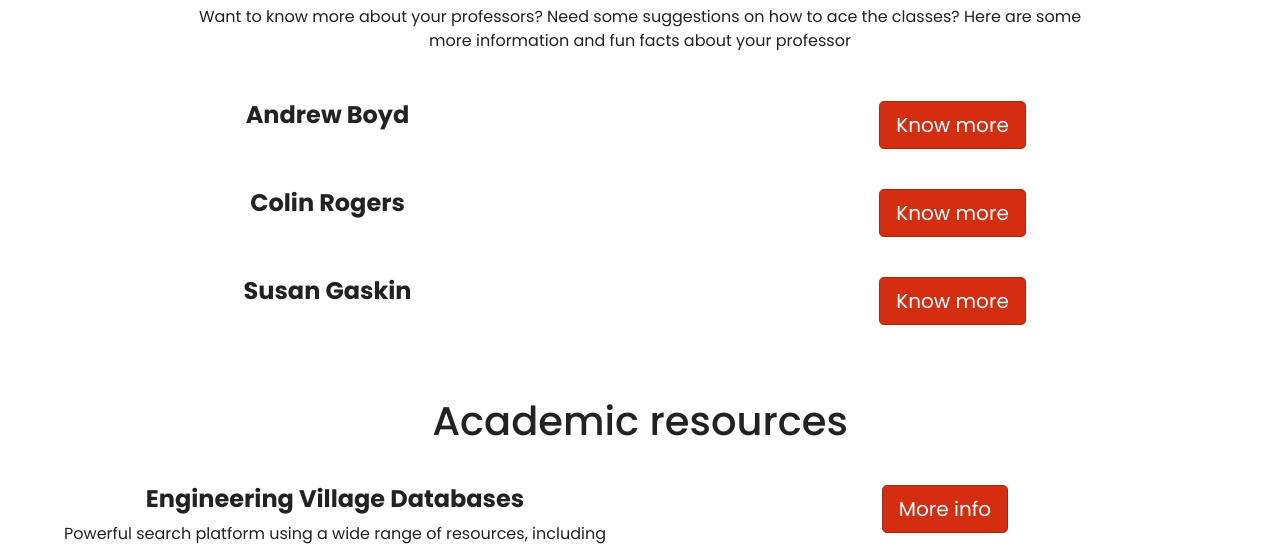
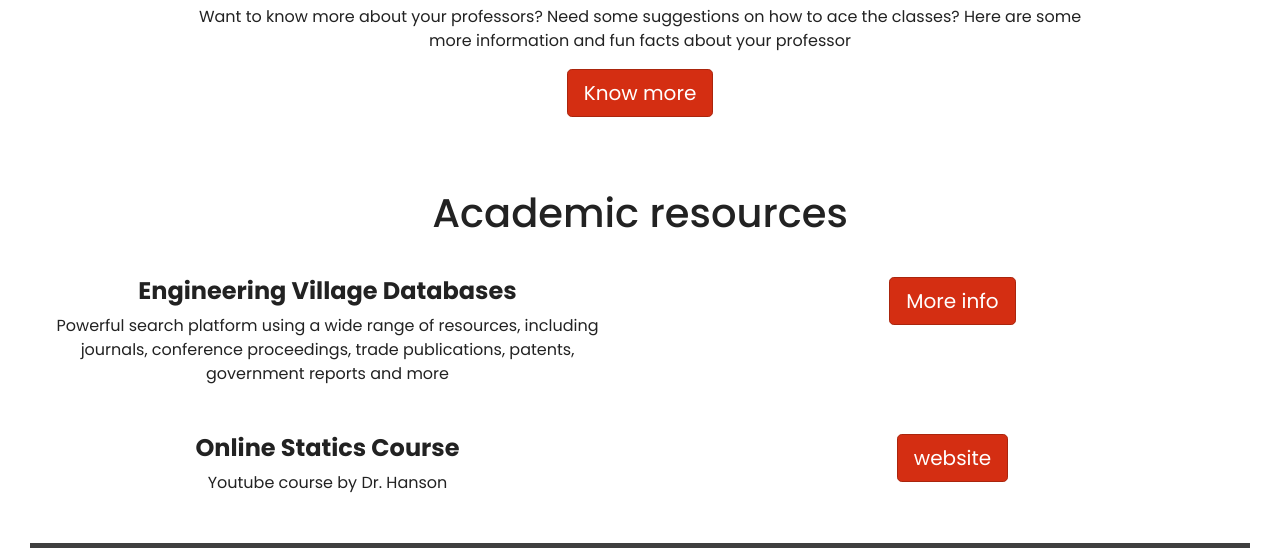
Before and after one commit to McGillEUS/CEUS, a plain HTML site: page resources.html in a window 1280 px wide. Shown: the part 752-1300 px from the top of the page. Drawn offline with nearby package versions, Linux system fonts and the light colour scheme.

Commit message:
Update resources.html

```diff
--- a/resources.html
+++ b/resources.html
@@ -97,45 +97,12 @@
                 <p>Want to know more about your professors? Need some suggestions on how to ace the classes?
                     Here are some more information and fun facts about your professor
                 </p>
+                <h4><a href="prof.html"
+                                   class= "btn btn-primary btn-lg">  Know more </a></h4>
             </div>
         </div>
     </div>
-    <div class="container-fluid padding">
-        <ul class="list-unstyled">
-            <li>
-                <div class="row padding">
-                    <div class="col-md-12 col-lg-6 text-center">
-                        <h4><b>Andrew Boyd</b></h4>
-                    </div>
-                    <div class="col-md-12 col-lg-6 text-center">
-                        <h4><a href="Boyd.html"
-                                   class= "btn btn-primary btn-lg">  Know more </a></h4>
-                    </div>
-                </div>
-            </li>
 
-            <li>
-                <div class="row padding">
-                    <div class="col-md-12 col-lg-6 text-center">
-                        <h4><b>Colin Rogers</b></h4>
-                    </div>
-                    <div class="col-md-12 col-lg-6 text-center">
-                         <h4><a href="Rogers.html"
-                                   class= "btn btn-primary btn-lg">  Know more </a></h4>
-                    </div>
-                </div>
-            </li>
-            <li>
-                <div class="row padding">
-                    <div class="col-md-12 col-lg-6 text-center">
-                        <h4><b>Susan Gaskin</b></h4>
-                    </div>
-                    <div class="col-md-12 col-lg-6 text-center">
-                        <h4><a href="Gaskin.html"
-                                   class= "btn btn-primary btn-lg">  Know more </a></h4>
-                    </div>
-                </div>
-            </li>
 
 
 
```
